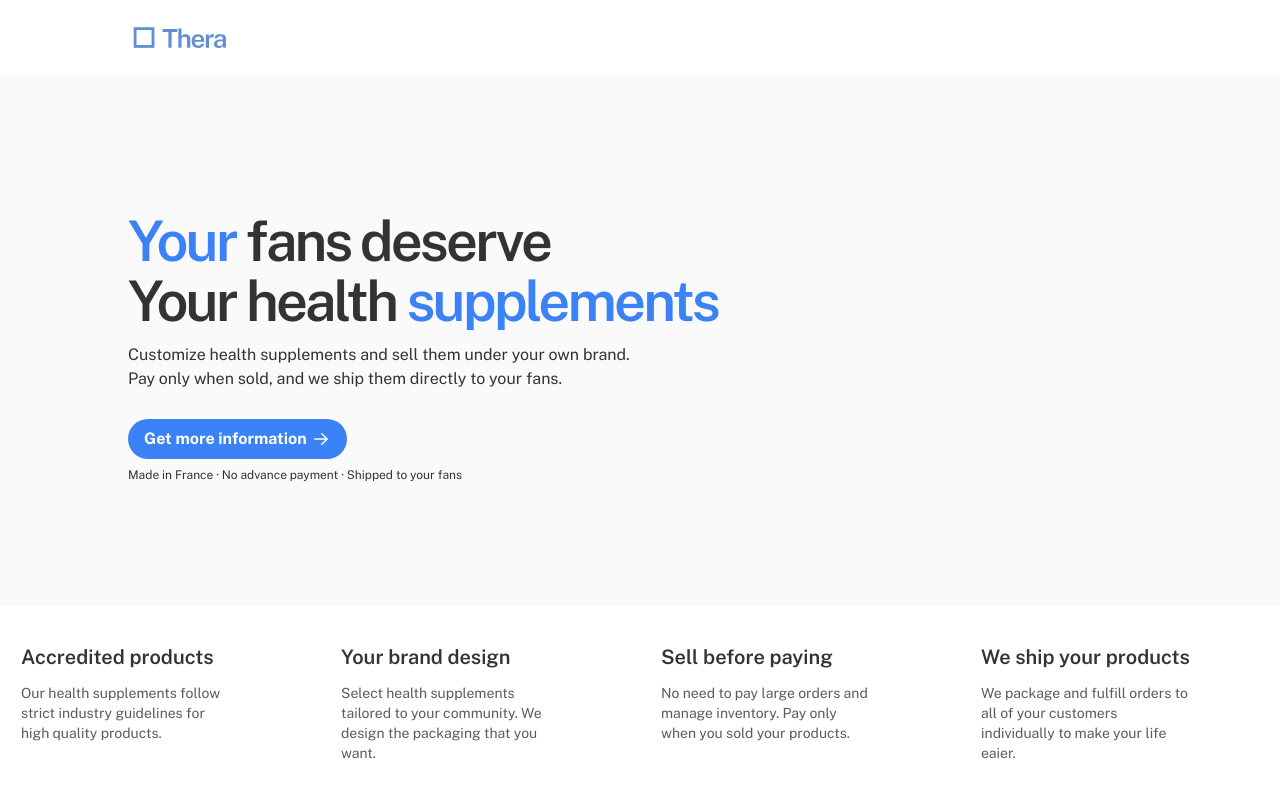
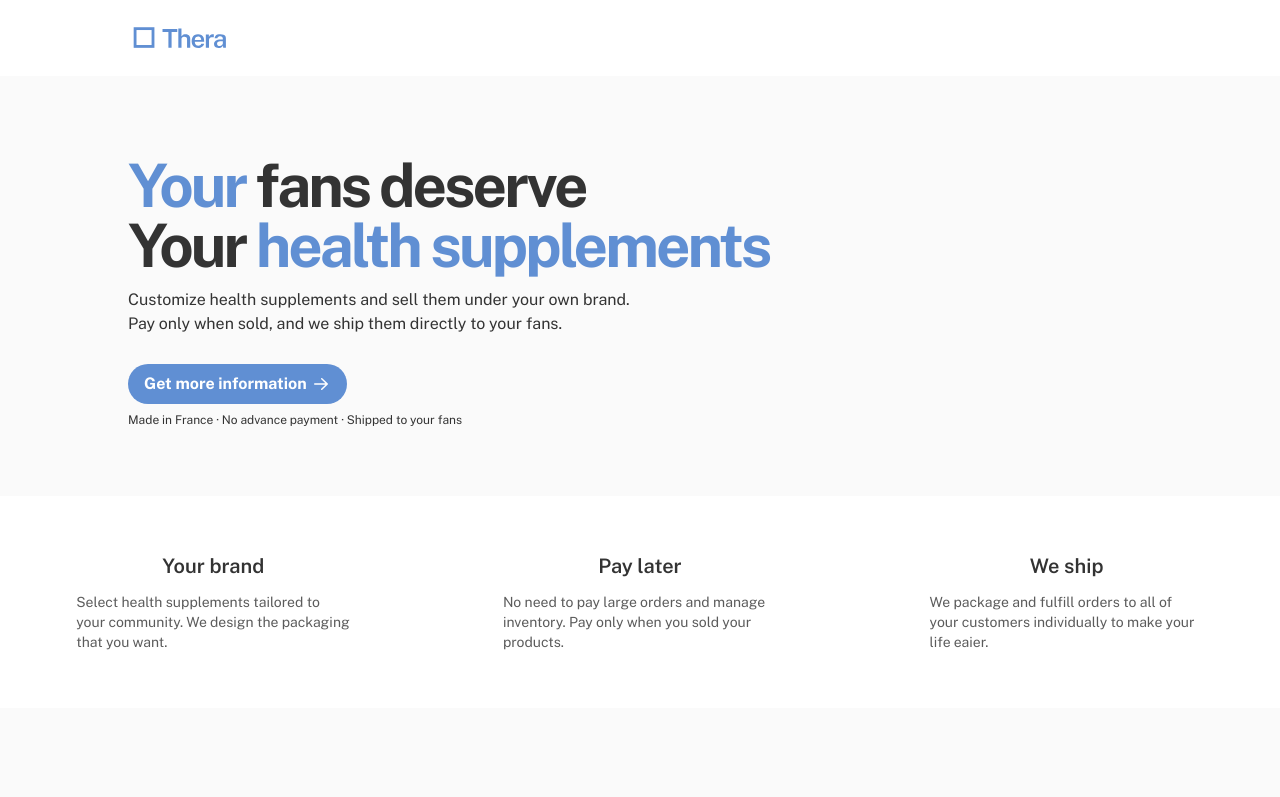
Before and after one commit to cthepot/thera-nextjs, a Next.js app: page / in a window 1280 px wide. Shown: the top 797 px of the page. Built offline with nearby package versions, Linux system fonts and the light colour scheme.

Commit message:
added component card + h2

```diff
--- /dev/null
+++ b/src/components/card.tsx
@@ -0,0 +1,21 @@
+import React from "react";
+
+interface CardProps {
+  heading: string;
+  description: string;
+}
+
+const Card : React.FC<CardProps> = ({heading, description}) => {
+  return(
+      <div className="flex flex-col items-center px-5 py-4 lg:px-0">
+        <h4 className="mb-3 text-xl font-semibold lg:text-left">
+          {heading}
+        </h4>
+        <p className="m-0 w-full md:w-3/4 lg:max-w-[30ch] xl:max-w-[32ch] text-sm text-center lg:text-left opacity-80">
+          {description}
+        </p>
+      </div>
+  )
+}
+
+export default Card
--- a/src/pages/index.tsx
+++ b/src/pages/index.tsx
@@ -1,6 +1,7 @@
-import Image from 'next/image'
-import { Public_Sans } from 'next/font/google'
-import { ArrowRightIcon } from '@heroicons/react/20/solid'
+import Image from 'next/image';
+import { Public_Sans } from 'next/font/google';
+import { ArrowRightIcon } from '@heroicons/react/20/solid';
+import Card from "../components/card";
 
 const public_sans = Public_Sans({ subsets: ['latin'] })
 
@@ -32,8 +33,8 @@ export default function Home() {
       <div className="w-full max-w-5xl mt-20 mb-10 px-4 lg:px-0">
         <div>
           <h1 className= "mb-3">
-            <span className='text-blue-500'>Your</span> fans deserve<br/>
-            Your health <span className='text-blue-500'>supplements</span>
+            <span className='text-blue-primary'>Your</span> fans deserve<br/>
+            Your <span className='text-blue-primary'>health supplements</span>
           </h1>
           <p className='text-base'>
             Customize health supplements and sell them under your own brand.<br/>
@@ -47,7 +48,7 @@ export default function Home() {
             rel="noopener noreferrer"
           >
           <button
-          className="bg-blue-500 hover:bg-blue-600 text-base text-white font-bold py-2 px-4 mb-2 rounded-full inline-flex items-center">
+          className="bg-blue-primary hover:bg-blue-600 text-base text-white font-bold py-2 px-4 mb-2 rounded-full inline-flex items-center">
             Get more information{' '}
             <ArrowRightIcon className="h-5 w-5 ml-1"/>
           </button>
@@ -59,55 +60,26 @@ export default function Home() {
       </div>
 
 
-      <div className='bg-white w-full py-5 px-4 lg:px-0'>
-        <div className="mb-32 grid text-center lg:mb-0 lg:grid-cols-4 lg:text-left">
-          <a
-            className="group rounded-lg border border-transparent px-5 py-4 text-center lg:text-left"
-          >
-            <div>
-              <h4 className="mb-3 text-xl font-semibold">
-                Accredited products
-              </h4>
-              <p className="m-0 w-full md:w-3/4 lg:max-w-[30ch] xl:max-w-[30ch] text-sm opacity-80">
-                Our health supplements follow strict industry guidelines for high quality products.
-              </p>
-            </div>
-          </a>
-
-          <a
-            className="group rounded-lg border border-transparent px-5 py-4 text-center lg:text-left"
-          >
-            <h4 className="mb-3 text-xl font-semibold">
-              Your brand design
-            </h4>
-            <p className="m-0 w-full md:w-3/4 lg:max-w-[30ch] xl:max-w-[30ch] text-sm opacity-80">
-              Select health supplements tailored to your community. We design the packaging that you want.
-            </p>
-          </a>
-
-          <a
-            className="group rounded-lg border border-transparent px-5 py-4 text-center lg:text-left"
-          >
-            <h4 className="mb-3 text-xl font-semibold">
-              Sell before paying
-            </h4>
-            <p className="m-0 w-full md:w-3/4 lg:max-w-[30ch] xl:max-w-[30ch] text-sm opacity-80">
-              No need to pay large orders and manage inventory. Pay only when you sold your products.
-            </p>
-          </a>
-
-          <a
-            className="group rounded-lg border border-transparent px-5 py-4 text-center lg:text-left"
-          >
-            <h2 className="mb-3 text-xl font-semibold">
-              We ship your products
-            </h2>
-            <p className="m-0 w-full md:w-3/4 lg:max-w-[30ch] xl:max-w-[30ch] text-sm opacity-80">
-              We package and fulfill orders to all of your customers individually to make your life eaier.
-            </p>
-          </a>
+      <div className='bg-white w-full py-10 px-4 lg:px-0'>
+        <div className="mb-32 grid text-center lg:mb-0 lg:grid-cols-3 lg:text-left">
+            <Card heading = "Your brand" description = "Select health supplements tailored to your community. We design the packaging that you want."/>
+            <Card heading = "Pay later" description = "No need to pay large orders and manage inventory. Pay only when you sold your products."/>
+            <Card heading = "We ship" description = "We package and fulfill orders to all of your customers individually to make your life eaier."/>
         </div>
       </div>
+
+      <div className='w-full py-20 px-4 lg:px-0 text-center'>
+        <h2>
+          Organic, made in France<br/>
+          <span className='text-blue-primary'>& Accredited</span>
+        </h2>
+        <p className='text-base'>
+          Our ingredients are sourced following strict guidelines and high quality standards. <br/>
+          All our products produced in France and under organic French or European labels.
+        </p>
+      </div>
+
+
     </main>
   )
 }
--- a/src/styles/globals.css
+++ b/src/styles/globals.css
@@ -20,14 +20,16 @@ body {
 
 h1 {
 
-  font-weight: 600;
-  font-size: 56px;
+  font-weight: 700;
+  font-size: 60px;
   line-height: 60px;
   letter-spacing: -0.05em;
 }
 
 h2 {
-  font-weight: 500;
-  font-size: 42px;
+  font-weight: 700;
+  font-size: 48px;
   line-height: 60px;
+  font-weight: 700;
+
 }
--- a/tailwind.config.js
+++ b/tailwind.config.js
@@ -7,7 +7,12 @@ module.exports = {
   ],
   theme: {
     extend: {
-
+      textColor: {
+        'blue-primary': '#608FD3'
+      },
+      backgroundColor: {
+        'blue-primary': '#608FD3'
+      },
     },
     fontFamily: {
       'public-sans': ['Public Sans', 'sans-serif'],
```
